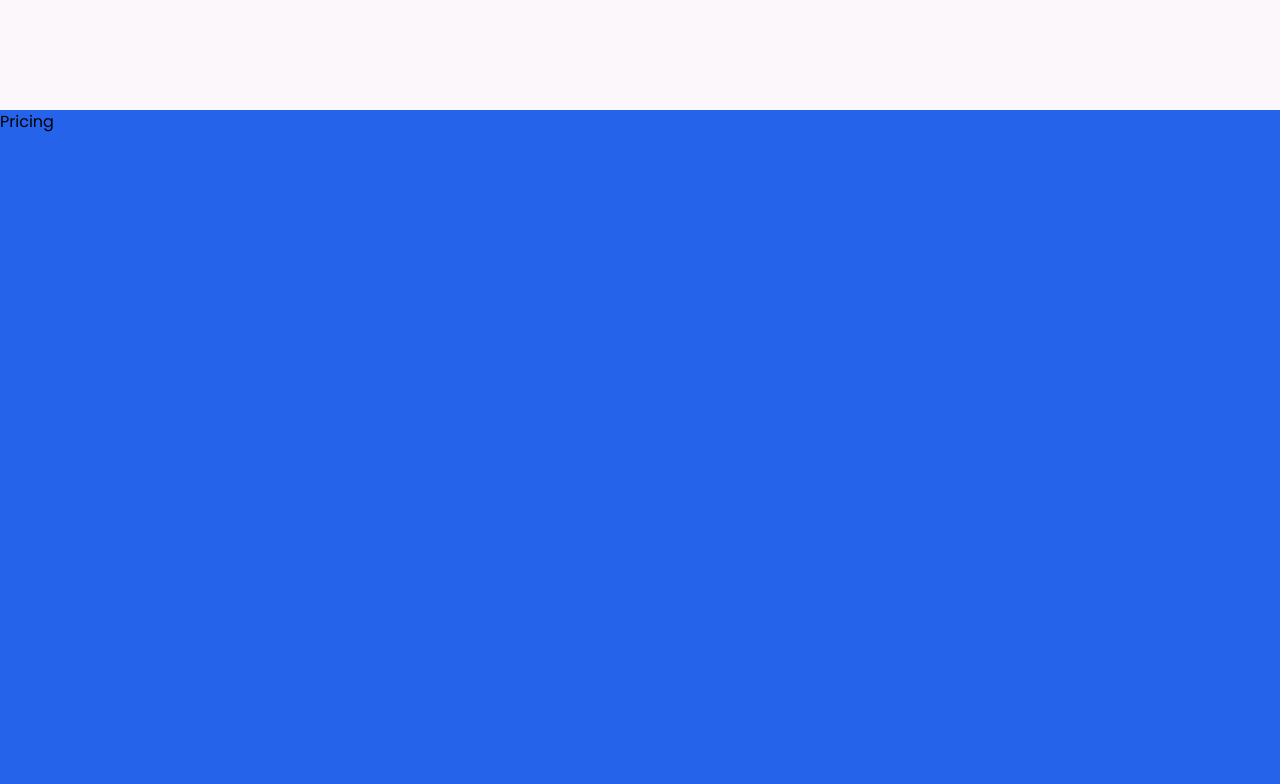
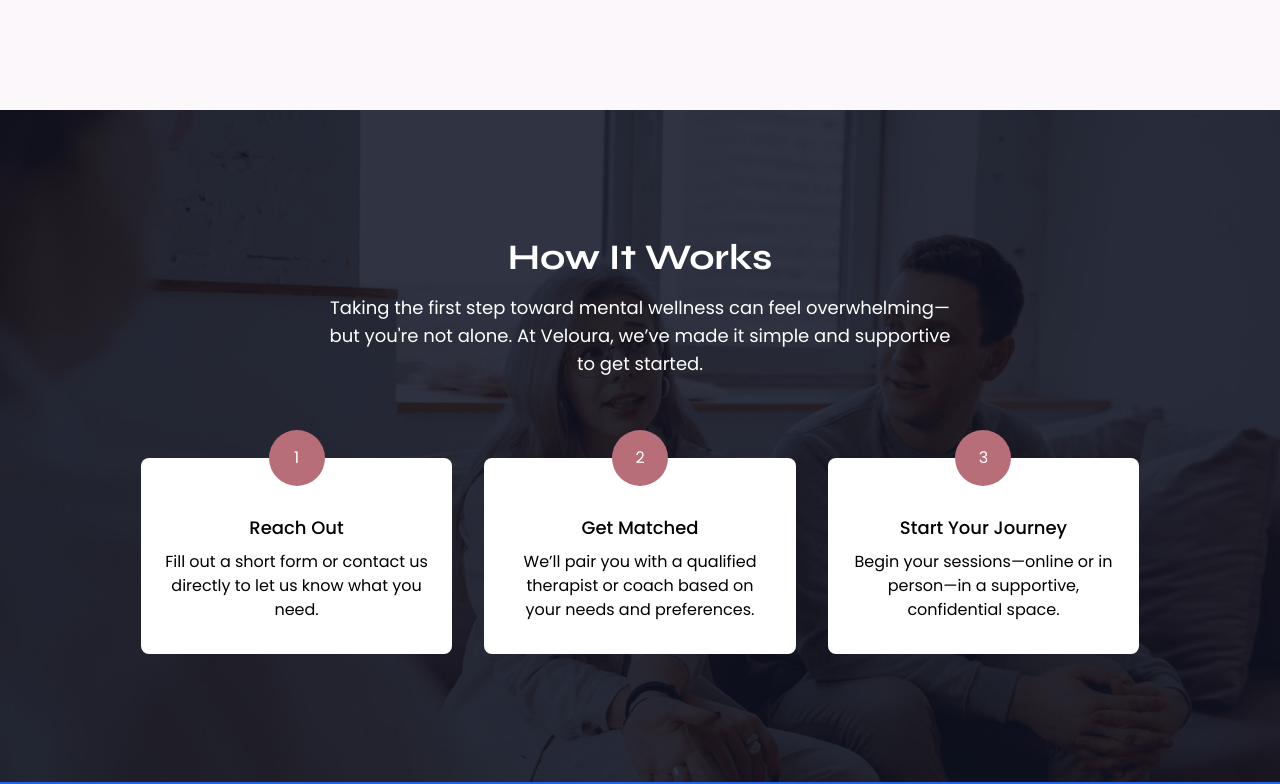
Before and after one commit to Racheal152/veloura, a React (Vite) app: page / in a window 1280 px wide. Shown: the part 2272-3056 px from the top of the page. Built offline with nearby package versions, Linux system fonts and the light colour scheme.

Commit message:
Complete error-free WorkingSteps Section

```diff
--- a/src/App.jsx
+++ b/src/App.jsx
@@ -6,6 +6,7 @@ import Navbar from './components/Navbar'
 import Pricing from './components/Pricing'
 import Services from './components/Services'
 import Testimonial from './components/Testimonial'
+import WorkingStep from './components/WorkingStep'
 
 function App() {
   return (
@@ -14,6 +15,7 @@ function App() {
         <Hero />
         <Services />
         <About />
+        <WorkingStep />
         <Pricing />
         <Testimonial />
       </div>
--- /dev/null
+++ b/src/components/WorkingStep.jsx
@@ -0,0 +1,35 @@
+import React from 'react'
+
+const WorkingStep = () => {
+  return (
+    <div className='relative bg-cover bg-center py-12 bg-working-img'>
+      <div className='absolute inset-0 bg-heroBg bg-opacity-85'></div>
+      <div className='relative container mx-auto px-4 py-20'>
+        <div className='text-white text-center mb-20'>
+          <h2 className='text-4xl font-bold font-secondary mb-4'>How It Works</h2>
+          <p className='text-lg md:w-1/2 w-full mx-auto'>Taking the first step toward mental wellness can feel overwhelming—but you're not alone. At Veloura, we’ve made it simple and supportive to get started.</p>
+        </div>
+
+        <div className='flex flex-col md:w-4/5 mx-auto md:flex-row gap-8'>
+          <div className='relative bg-white text-center rounded-lg p-6 flex-1'>
+            <div className='absolute top-0 left-1/2 transform -translate-x-1/2 -translate-y-1/2 bg-primary text-white size-14 rounded-full flex items-center justify-center'>1</div>
+            <h3 className='text-lg font-medium mt-8'>Reach Out</h3>
+            <p className='my-2'>Fill out a short form or contact us directly to let us know what you need.</p>
+          </div>
+          <div className='relative bg-white text-center rounded-lg p-6 flex-1'>
+            <div className='absolute top-0 left-1/2 transform -translate-x-1/2 -translate-y-1/2 bg-primary text-white size-14 rounded-full flex items-center justify-center'>2</div>
+            <h3 className='text-lg font-medium mt-8'>Get Matched</h3>
+            <p className='my-2'>We’ll pair you with a qualified therapist or coach based on your needs and preferences.</p>
+          </div>
+          <div className='relative bg-white text-center rounded-lg p-6 flex-1'>
+            <div className='absolute top-0 left-1/2 transform -translate-x-1/2 -translate-y-1/2 bg-primary text-white size-14 rounded-full flex items-center justify-center'>3</div>
+            <h3 className='text-lg font-medium mt-8'>Start Your Journey</h3>
+            <p className='my-2'> Begin your sessions—online or in person—in a supportive, confidential space.</p>
+          </div>
+        </div>
+      </div>
+    </div>
+  )
+}
+
+export default WorkingStep
```
Also changed, not shown: public/work-proceess.webp (added).
